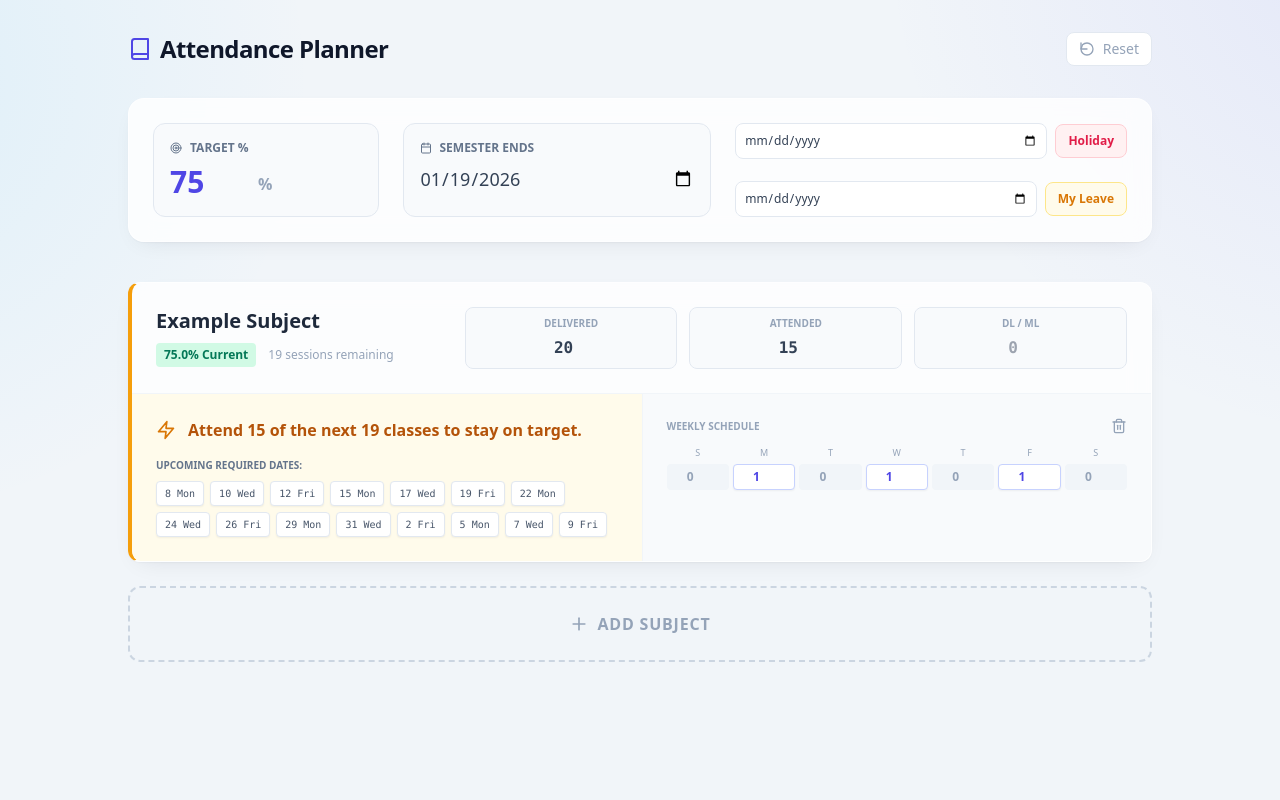
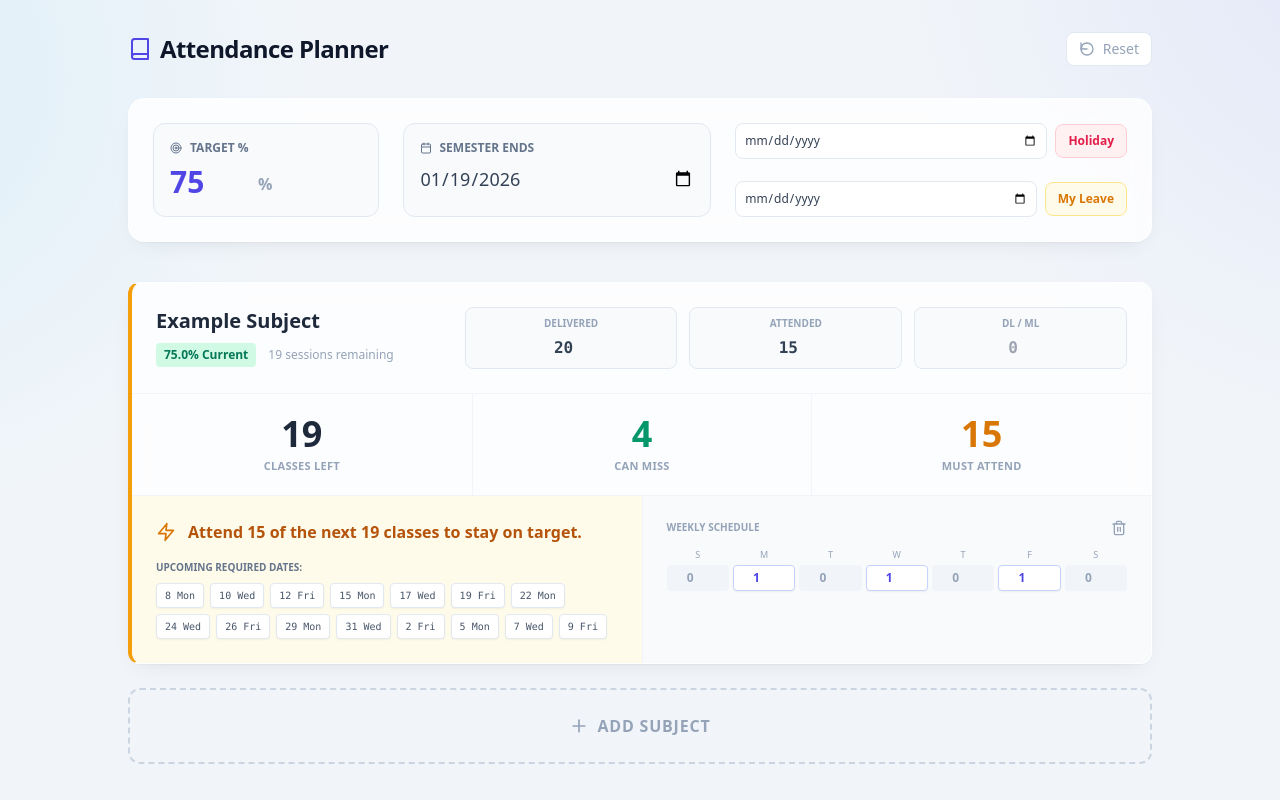
Before and after one commit to tanish19078/attendance-tracker, a React (Vite) app: page / in a window 1280 px wide. Built offline with nearby package versions, Linux system fonts and the light colour scheme.

Commit message:
Make Classes left / Can miss / Must attend the hero of each card
Surface the three numbers a student actually opens the app for as a
large three-up stat row at the top of each subject, colour-coded by
urgency, instead of burying them inside a sentence.

```diff
--- a/src/AttendanceApp.jsx
+++ b/src/AttendanceApp.jsx
@@ -274,6 +274,22 @@ const AttendanceApp = () => {
                                 </div>
                             </div>
 
+                            {/* Hero numbers — the three things a student actually wants */}
+                            <div className="grid grid-cols-3 divide-x divide-slate-100 border-b border-slate-100">
+                                <div className="p-5 text-center">
+                                    <div className="text-3xl md:text-4xl font-bold text-slate-800 tabular-nums">{stats.future}</div>
+                                    <div className="text-[11px] font-bold text-slate-400 uppercase tracking-wide mt-1">Classes left</div>
+                                </div>
+                                <div className="p-5 text-center">
+                                    <div className={`text-3xl md:text-4xl font-bold tabular-nums ${stats.canMiss > 0 ? 'text-emerald-600' : 'text-slate-300'}`}>{stats.canMiss}</div>
+                                    <div className="text-[11px] font-bold text-slate-400 uppercase tracking-wide mt-1">Can miss</div>
+                                </div>
+                                <div className="p-5 text-center">
+                                    <div className={`text-3xl md:text-4xl font-bold tabular-nums ${stats.status === 'impossible' ? 'text-rose-600' : stats.mustAttend > 0 ? 'text-amber-600' : 'text-slate-300'}`}>{stats.mustAttend}</div>
+                                    <div className="text-[11px] font-bold text-slate-400 uppercase tracking-wide mt-1">Must attend</div>
+                                </div>
+                            </div>
+
                             {/* Action & Schedule Footer */}
                             <div className="grid grid-cols-1 md:grid-cols-2">
 
```
